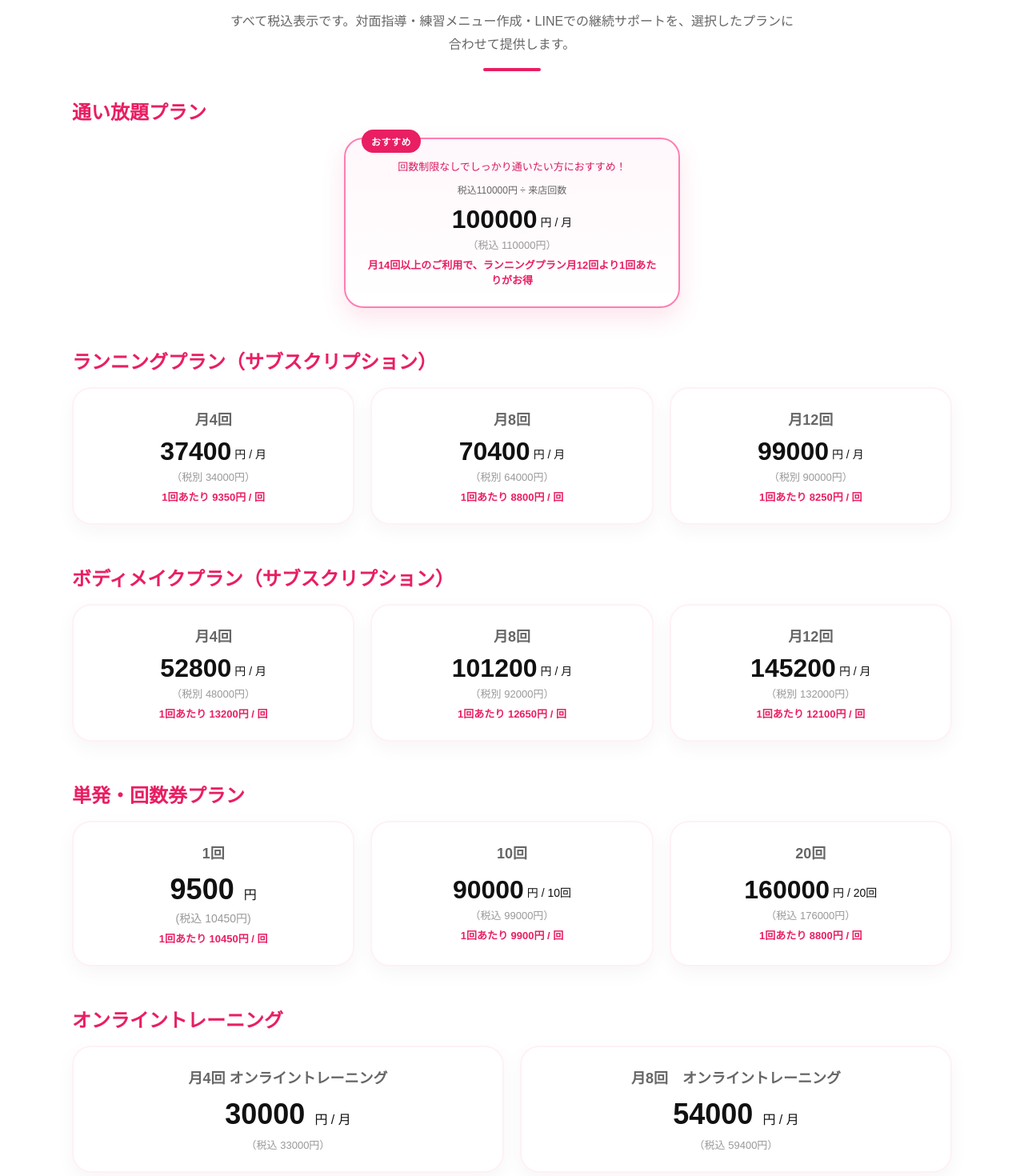
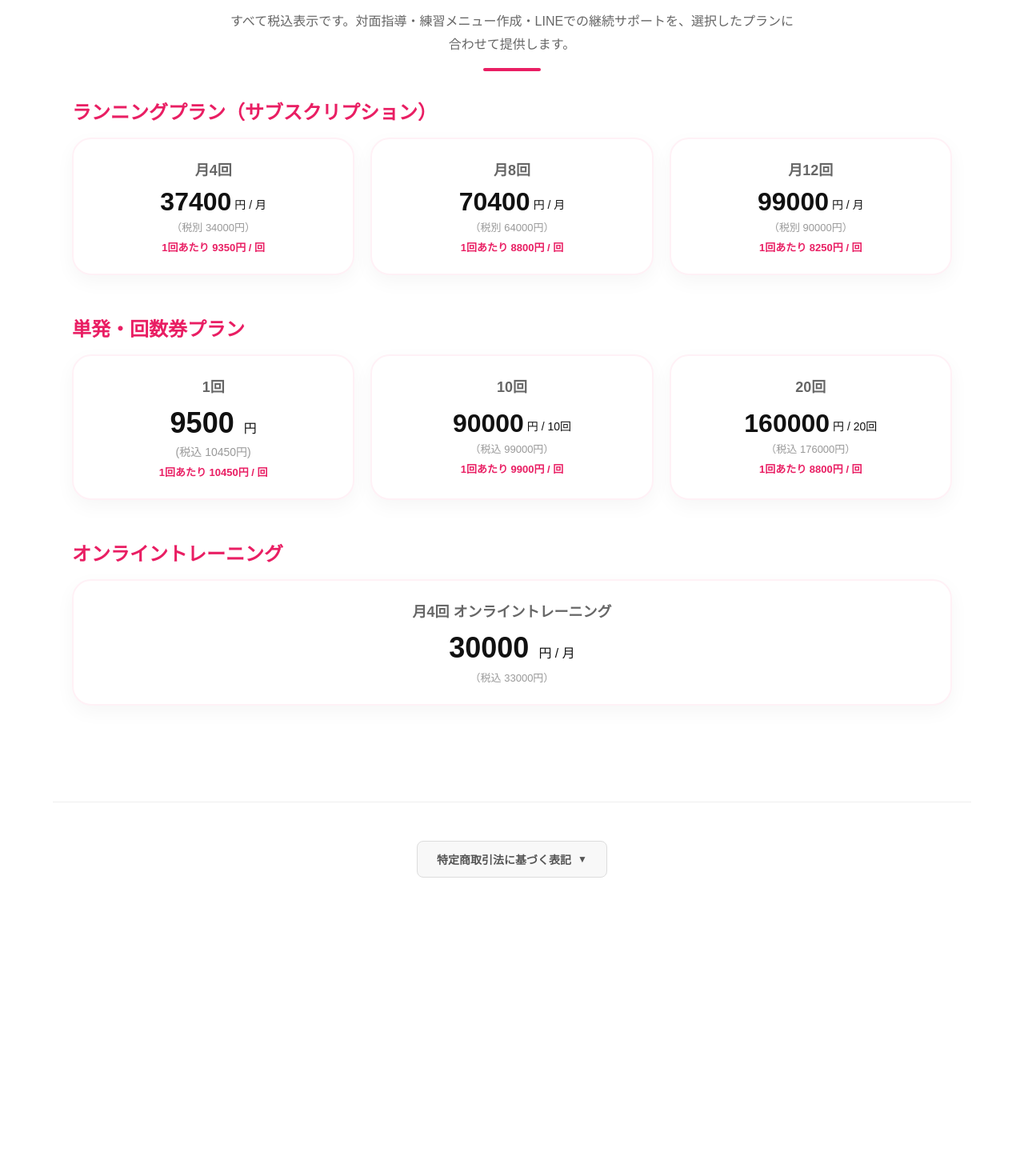
Before and after one commit to sparklingLASER/luka-web, a Next.js app: page / in a window 1280 px wide. Shown: the part 2660-4130 px from the top of the page at 80% size. After the commit the page ends 3881 px from the top, so only its background shows below. Built offline with nearby package versions, Linux system fonts and the light colour scheme.

Commit message:
Update page.jsx

```diff
--- a/app/page.jsx
+++ b/app/page.jsx
@@ -335,7 +335,7 @@ export default function HomePage() {
             }}
           >
             {[
-              ["◷", "対面50〜55分（ボディメイクプランは90分）"],
+              ["◷", "対面50〜55分"],
               ["💬", "LINEで食事・練習をサポート"],
               ["🗓️", "予約枠はLINEでご案内"],
               ["🖥️", "オンライン指導にも対応（50分）"],
@@ -434,106 +434,6 @@ export default function HomePage() {
           />
         </div>
 
-        {/* 通い放題プラン */}
-        <div style={{ marginBottom: 48 }}>
-          <h3 style={{ fontSize: 24, color: "#e91e63", marginBottom: 16 }}>
-            通い放題プラン
-          </h3>
-          <div style={{ maxWidth: 420, margin: "0 auto" }}>
-            <div
-              style={{
-                background: "linear-gradient(180deg, #fff7fb 0%, #fff 100%)",
-                border: "2px solid #ff7eb3",
-                borderRadius: 24,
-                padding: 24,
-                textAlign: "center",
-                boxShadow: "0 12px 30px rgba(233,30,99,0.12)",
-                position: "relative",
-              }}
-            >
-              <div
-                style={{
-                  position: "absolute",
-                  top: -12,
-                  left: 20,
-                  background: "#e91e63",
-                  color: "#fff",
-                  fontSize: 12,
-                  fontWeight: 800,
-                  padding: "6px 12px",
-                  borderRadius: 999,
-                  letterSpacing: "0.04em",
-                }}
-              >
-                おすすめ
-              </div>
-              <div
-                style={{
-                  fontSize: 13,
-                  color: "#d81b60",
-                  marginBottom: 8,
-                  lineHeight: 1.7,
-                }}
-              >
-                回数制限なしでしっかり通いたい方におすすめ！
-              </div>
-              <div
-                style={{
-                  fontSize: 12,
-                  color: "#666",
-                  marginBottom: 10,
-                  lineHeight: 1.7,
-                }}
-              >
-                税込110000円 ÷ 来店回数
-              </div>
-              <div
-                style={{
-                  display: "flex",
-                  justifyContent: "center",
-                  alignItems: "flex-end",
-                  gap: 4,
-                  marginTop: 6,
-                }}
-              >
-                <span
-                  style={{
-                    fontSize: 32,
-                    fontWeight: 800,
-                    color: "#111",
-                    lineHeight: 1,
-                  }}
-                >
-                  100000
-                </span>
-                <span
-                  style={{
-                    fontSize: 14,
-                    fontWeight: 500,
-                    color: "#111",
-                    marginBottom: 3,
-                  }}
-                >
-                  円 / 月
-                </span>
-              </div>
-              <div
-                style={{
-                  fontSize: 13,
-                  color: "#999",
-                  marginTop: 6,
-                  marginBottom: 6,
-                }}
-              >
-                （税込 110000円）
-              </div>
-              <div style={{ fontSize: 13, color: "#e91e63", fontWeight: 700 }}>
-                月14回以上のご利用で、ランニングプラン月12回より1回あたりがお得
-              </div>
-            </div>
-          </div>
-        </div>
-
         {/* ランニングプラン */}
         <div style={{ marginBottom: 48 }}>
           <h3 style={{ fontSize: 24, color: "#e91e63", marginBottom: 16 }}>
@@ -564,109 +464,6 @@ export default function HomePage() {
                 price: "90000",
                 taxPrice: "99000",
                 unitPrice: "8250",
-              },
-            ].map((plan) => (
-              <div
-                key={plan.title}
-                style={{
-                  background: "#fff",
-                  border: "2px solid #fff1f6",
-                  borderRadius: 24,
-                  padding: 24,
-                  textAlign: "center",
-                  boxShadow: "0 8px 24px rgba(0,0,0,0.04)",
-                }}
-              >
-                <div
-                  style={{
-                    fontSize: 18,
-                    fontWeight: 700,
-                    color: "#666",
-                    marginBottom: 12,
-                  }}
-                >
-                  {plan.title}
-                </div>
-                <div
-                  style={{
-                    display: "flex",
-                    justifyContent: "center",
-                    alignItems: "flex-end",
-                    gap: 4,
-                    marginTop: 6,
-                  }}
-                >
-                  <span
-                    style={{
-                      fontSize: 32,
-                      fontWeight: 800,
-                      color: "#111",
-                      lineHeight: 1,
-                    }}
-                  >
-                    {plan.taxPrice}
-                  </span>
-                  <span
-                    style={{
-                      fontSize: 14,
-                      fontWeight: 500,
-                      color: "#111",
-                      marginBottom: 3,
-                    }}
-                  >
-                    円 / 月
-                  </span>
-                </div>
-                <div
-                  style={{
-                    fontSize: 13,
-                    color: "#999",
-                    marginTop: 6,
-                    marginBottom: 6,
-                  }}
-                >
-                  （税別 {plan.price}円）
-                </div>
-                <div
-                  style={{ fontSize: 13, color: "#e91e63", fontWeight: 700 }}
-                >
-                  1回あたり {plan.unitPrice}円 / 回
-                </div>
-              </div>
-            ))}
-          </div>
-        </div>
-
-        {/* ボディメイクプラン */}
-        <div style={{ marginBottom: 48 }}>
-          <h3 style={{ fontSize: 24, color: "#e91e63", marginBottom: 16 }}>
-            ボディメイクプラン（サブスクリプション）
-          </h3>
-          <div
-            style={{
-              display: "grid",
-              gridTemplateColumns: "repeat(auto-fit, minmax(280px, 1fr))",
-              gap: 20,
-            }}
-          >
-            {[
-              {
-                title: "月4回",
-                price: "48000",
-                taxPrice: "52800",
-                unitPrice: "13200",
-              },
-              {
-                title: "月8回",
-                price: "92000",
-                taxPrice: "101200",
-                unitPrice: "12650",
-              },
-              {
-                title: "月12回",
-                price: "132000",
-                taxPrice: "145200",
-                unitPrice: "12100",
               },
             ].map((plan) => (
               <div
@@ -979,44 +776,6 @@ export default function HomePage() {
               </div>
             </div>
 
-            {/* 月8回 */}
-            <div
-              style={{
-                background: "#fff",
-                border: "2px solid #fff1f6",
-                borderRadius: 24,
-                padding: 24,
-                textAlign: "center",
-                boxShadow: "0 8px 24px rgba(0,0,0,0.04)",
-              }}
-            >
-              <div
-                style={{
-                  fontSize: 18,
-                  fontWeight: 700,
-                  color: "#666",
-                  marginBottom: 12,
-                }}
-              >
-                月8回　オンライントレーニング
-              </div>
-              <div
-                style={{
-                  fontSize: 36,
-                  fontWeight: 800,
-                  color: "#111",
-                  lineHeight: 1.2,
-                }}
-              >
-                54000{" "}
-                <span style={{ fontSize: 16, fontWeight: 500, marginLeft: 2 }}>
-                  円 / 月
-                </span>
-              </div>
-              <div style={{ fontSize: 13, color: "#999", marginTop: 6 }}>
-                （税込 59400円）
-              </div>
-            </div>
           </div>
         </div>
       </section>
```
